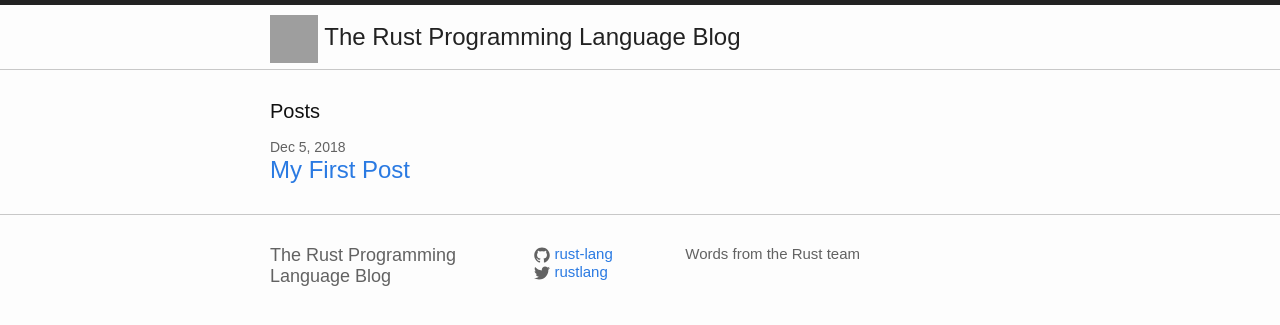
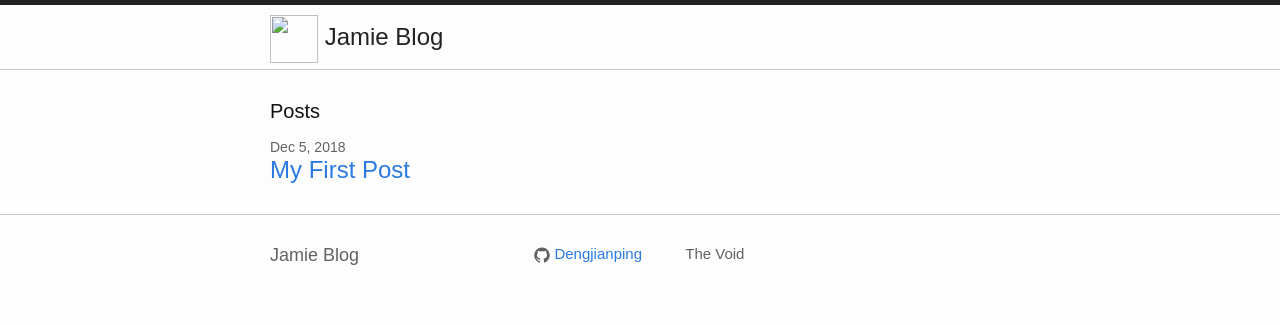
Before and after one commit to Dengjianping/Dengjianping.github.io, a Jekyll site: the page built from index.html, in a window 1280 px wide. Shown: the top 325 px of the page. Built offline with Jekyll 4.4.1, drawn with Linux system fonts in a browser that asks for light colours; grey boxes are pictures that could not be loaded.

Commit message:
configure the blog

```diff
--- a/_config.yml
+++ b/_config.yml
@@ -1,14 +1,12 @@
 # Site settings
-title: The Rust Programming Language Blog
+title: Jamie Blog
 description: >
-  Words from the Rust team
+  The Void
 baseurl: ""
-url: "https://blog.rust-lang.org"
-logo: "https://www.rust-lang.org/logos/rust-logo-64x64-blk.png"
-twitter_username: rustlang
-github_username: rust-lang
+url: "https://dengjianping.github.io/"
+github_username: Dengjianping
 
 # Build settings
 highlighter: rouge
 
-root: https://blog.rust-lang.org
+root: https://dengjianping.github.io/
```
